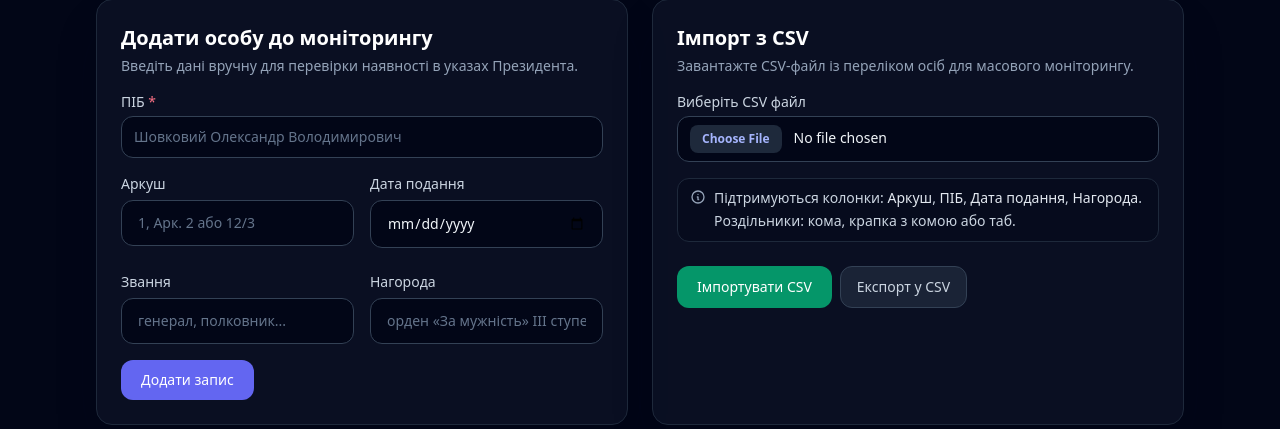
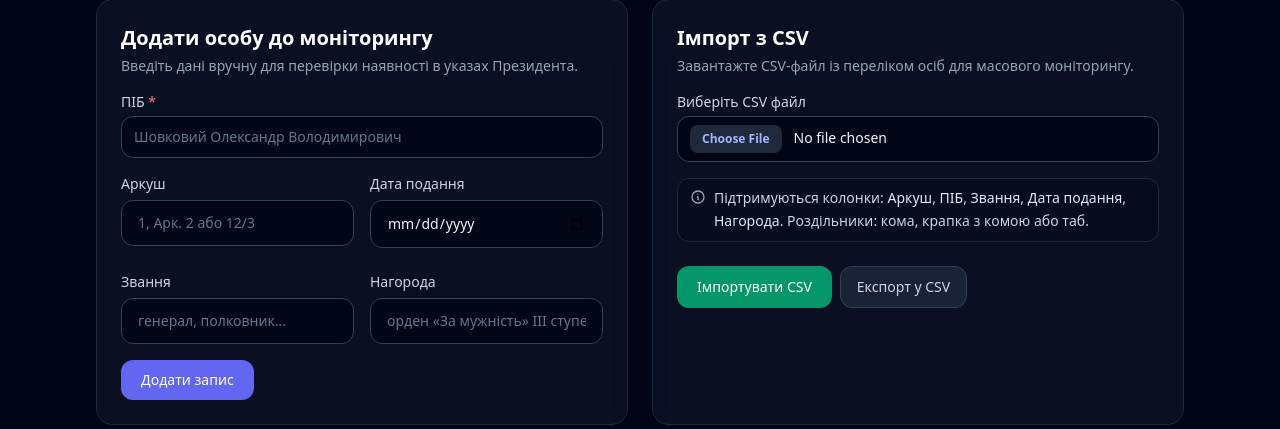
Before and after one commit to veschiy/order_parser, a Laravel app: page /monitoring in a window 1280 px wide. Shown: the part 126-555 px from the top of the page. Run offline with Laravel 12, Linux system fonts and the light colour scheme; data that the repository does not hold is empty; some libraries are stand-ins or nearby versions.

Commit message:
fix(ui): list Звання among supported CSV import columns
The «Імпорт з CSV» hint box omitted the rank column even though it is a
validated, stored field and appears in the export header. Add «Звання» to
the supported-columns list (after ПІБ, matching the export order).

```diff
--- a/resources/views/monitoring/index.blade.php
+++ b/resources/views/monitoring/index.blade.php
@@ -106,7 +106,7 @@
                             <path stroke-linecap="round" stroke-linejoin="round" stroke-width="2" d="M13 16h-1v-4h-1m1-4h.01M21 12a9 9 0 11-18 0 9 9 0 0118 0z"/>
                         </svg>
                         <div class="leading-relaxed">
-                            Підтримуються колонки: <span class="font-medium text-slate-200">Аркуш</span>, <span class="font-medium text-slate-200">ПІБ</span>, <span class="font-medium text-slate-200">Дата подання</span>, <span class="font-medium text-slate-200">Нагорода</span>. Роздільники: кома, крапка з комою або таб.
+                            Підтримуються колонки: <span class="font-medium text-slate-200">Аркуш</span>, <span class="font-medium text-slate-200">ПІБ</span>, <span class="font-medium text-slate-200">Звання</span>, <span class="font-medium text-slate-200">Дата подання</span>, <span class="font-medium text-slate-200">Нагорода</span>. Роздільники: кома, крапка з комою або таб.
                         </div>
                     </div>
 
```
